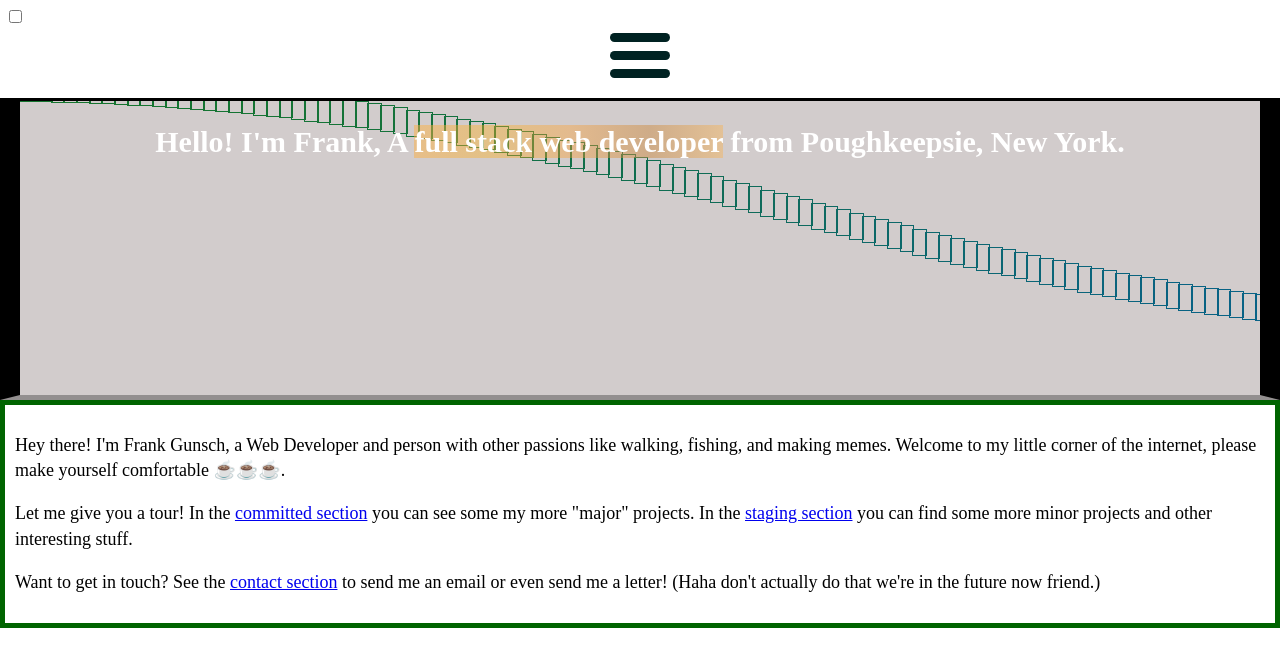
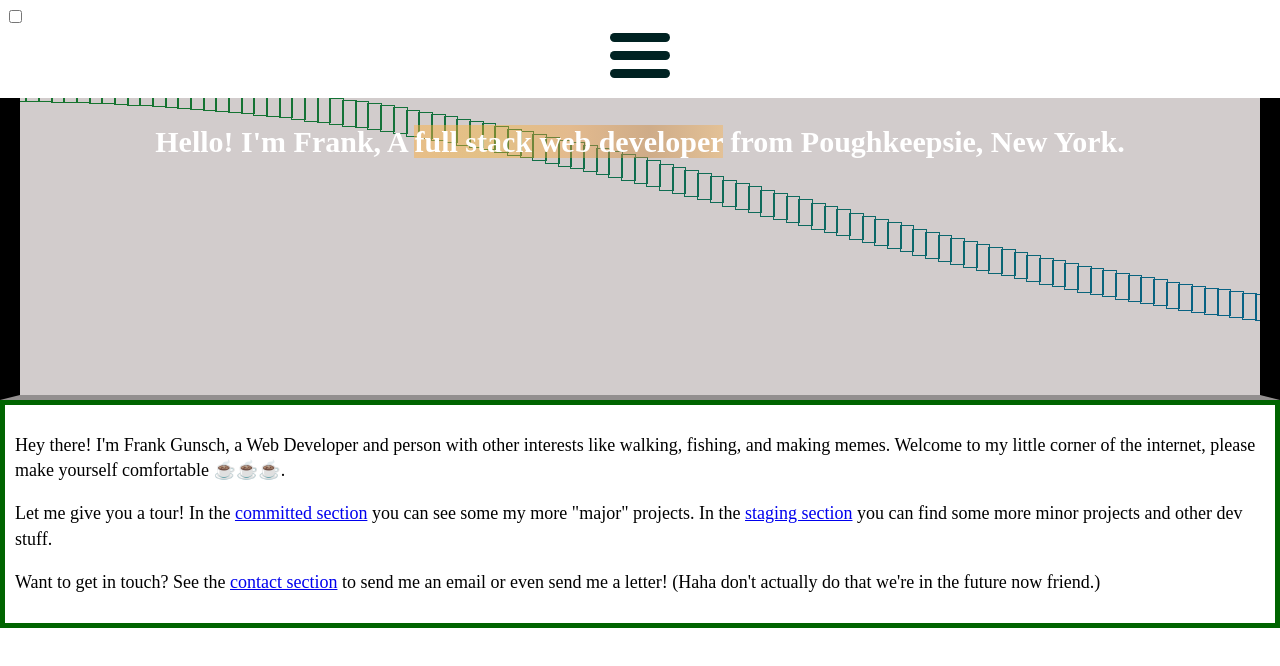
Before and after one commit to Yonkai/portfolio, a Next.js app: page / in a window 1280 px wide. Shown: the top 666 px of the page. Built offline with nearby package versions, Linux system fonts and the light colour scheme.

Commit message:
Add theme file, nav menu component to pages

```diff
--- a/components/ExtendedIntroCard.js
+++ b/components/ExtendedIntroCard.js
@@ -5,13 +5,12 @@ const ExtendedIntroCard = () => {
     <section className='extended-intro-card'>
       <p>
       Hey there! I'm Frank Gunsch, a Web Developer and person with other
-      passions like walking, fishing, and making memes. Welcome to my little corner
-      of the internet, please make yourself comfortable ☕☕☕.
-      </p>
+      interests like walking, fishing, and making memes. Welcome to my little corner
+      of the internet, please make yourself comfortable ☕☕☕.</p>
       <p>
       Let me give you a tour! In the <Link href='/committed'><a>committed section</a></Link> you
       can see some my more "major" projects. In the <Link href='/staging'><a>staging section</a></Link> you
-      can find some more minor projects and other interesting stuff.
+      can find some more minor projects and other dev stuff.
       </p>
       <p>
       Want to get in touch? See the <Link href='/contact'><a>contact section</a></Link> to send me an email
--- a/components/NavMenu.js
+++ b/components/NavMenu.js
@@ -90,7 +90,6 @@ class NavMenu extends Component {
                 .dropdown-menu{
                     background:#FFF;
                     padding:5px;
-                    border-bottom:3px solid #000;
                     box-shadow:1px 2px 3px rbga(0,0,0,0.3);
                 }
 
--- a/pages/index.js
+++ b/pages/index.js
@@ -3,6 +3,7 @@ import NavMenu from '../components/NavMenu.js'
 import Wave from '../components/Wave.js'
 import SimpleIntroCard from '../components/SimpleIntroCard'
 import ExtendedIntroCard from '../components/ExtendedIntroCard'
+import theme from '../theme.js'
 
 const Index = () => (
   <>
@@ -17,9 +18,9 @@ const Index = () => (
 
     <style global jsx>
       {`body{
-          margin:0;
+          margin:${theme.body.margin};
           // Forest theme
-          background-color:#011;
+          background-color:${theme.body.color};
         }`}
     </style>
   </>
--- /dev/null
+++ b/theme.js
@@ -0,0 +1,8 @@
+const theme = {
+  body: {
+    color: '#011',
+    margin: 0
+  }
+}
+
+export default theme
```
Also changed, not shown: pages/committed.js (+12 -1 lines), pages/contact.js (+13 -2 lines), pages/staging.js (+12 -1 lines).
